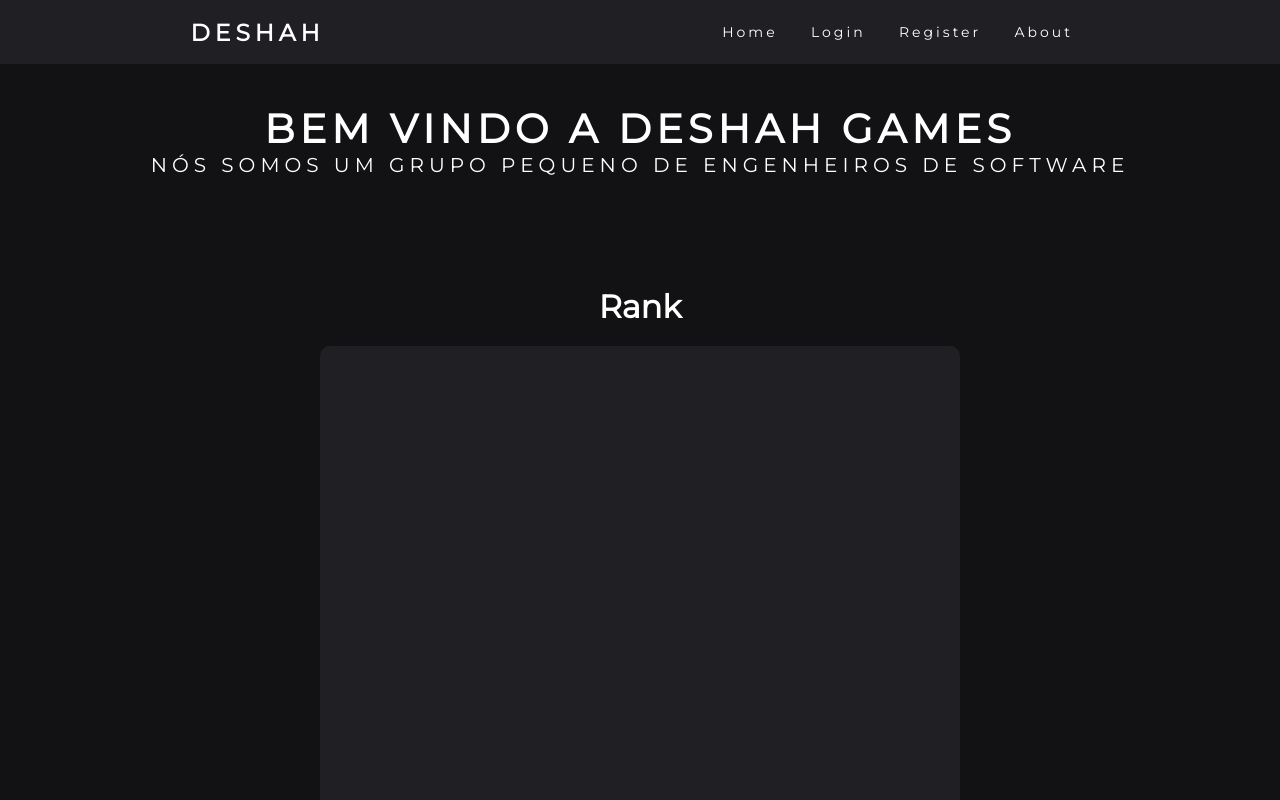
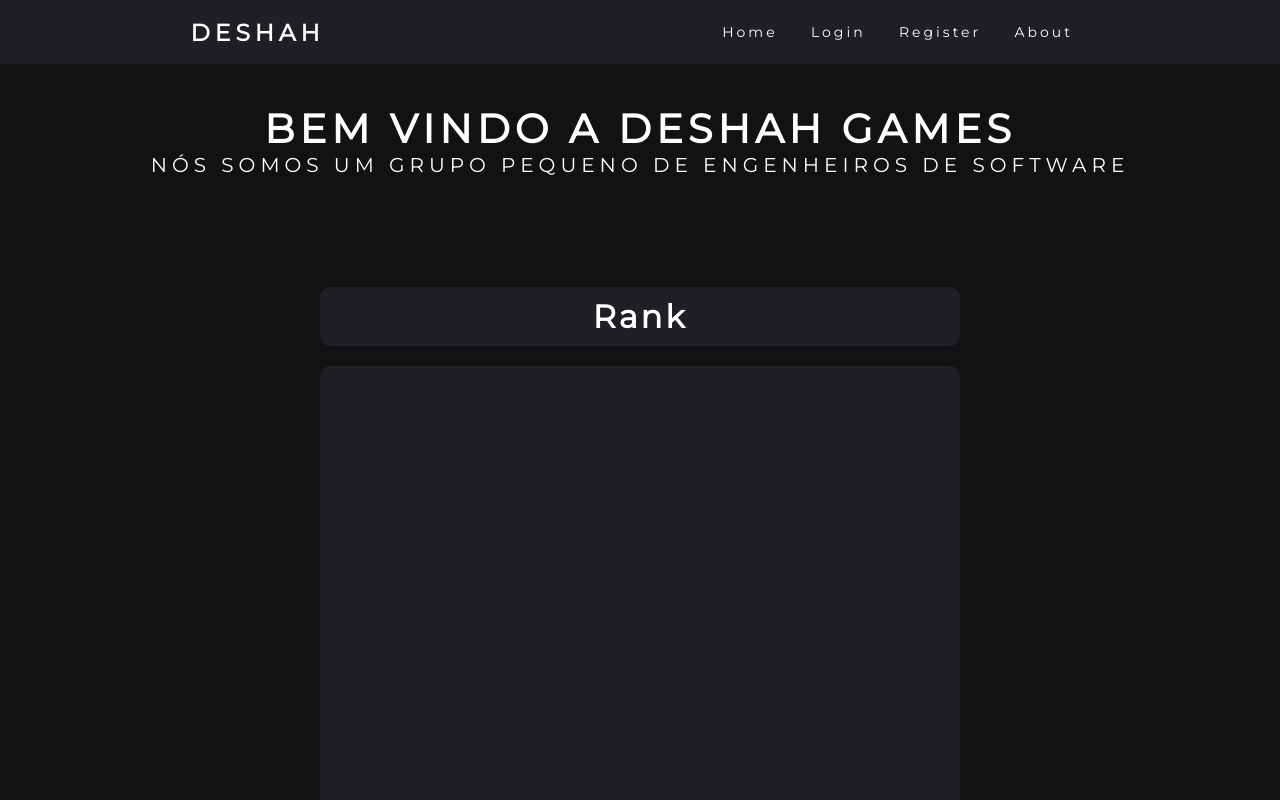
Before and after one commit to Nirayuki/deshah, a React (Create React App) app: page / in a window 1280 px wide. Shown: the top 800 px of the page. Built offline with nearby package versions, Linux system fonts and the light colour scheme.

Commit message:
layout da pagina login

```diff
--- a/src/Pages/Home/index.js
+++ b/src/Pages/Home/index.js
@@ -1,5 +1,6 @@
 import React from 'react';
 import '../../styles/home.css';
+
 
 
 export default function Home() {
@@ -17,7 +18,6 @@ export default function Home() {
                     </div>
 
                     <div className="rank">
-
                     </div>
                 </div>
             </div>
--- a/src/styles/home.css
+++ b/src/styles/home.css
@@ -34,7 +34,14 @@
 }
 
 .title{
+    display: flex;
+    justify-content: center;
     margin-top: 100px;
+    width: 50%;
+    border-radius: 10px;
+    background-color: #202024;
+    padding: 10px;
+    letter-spacing: 3px;
 }
 
 .rank {
```
Also changed, not shown: 1 other file (tests, documents, lock files or other folders).
